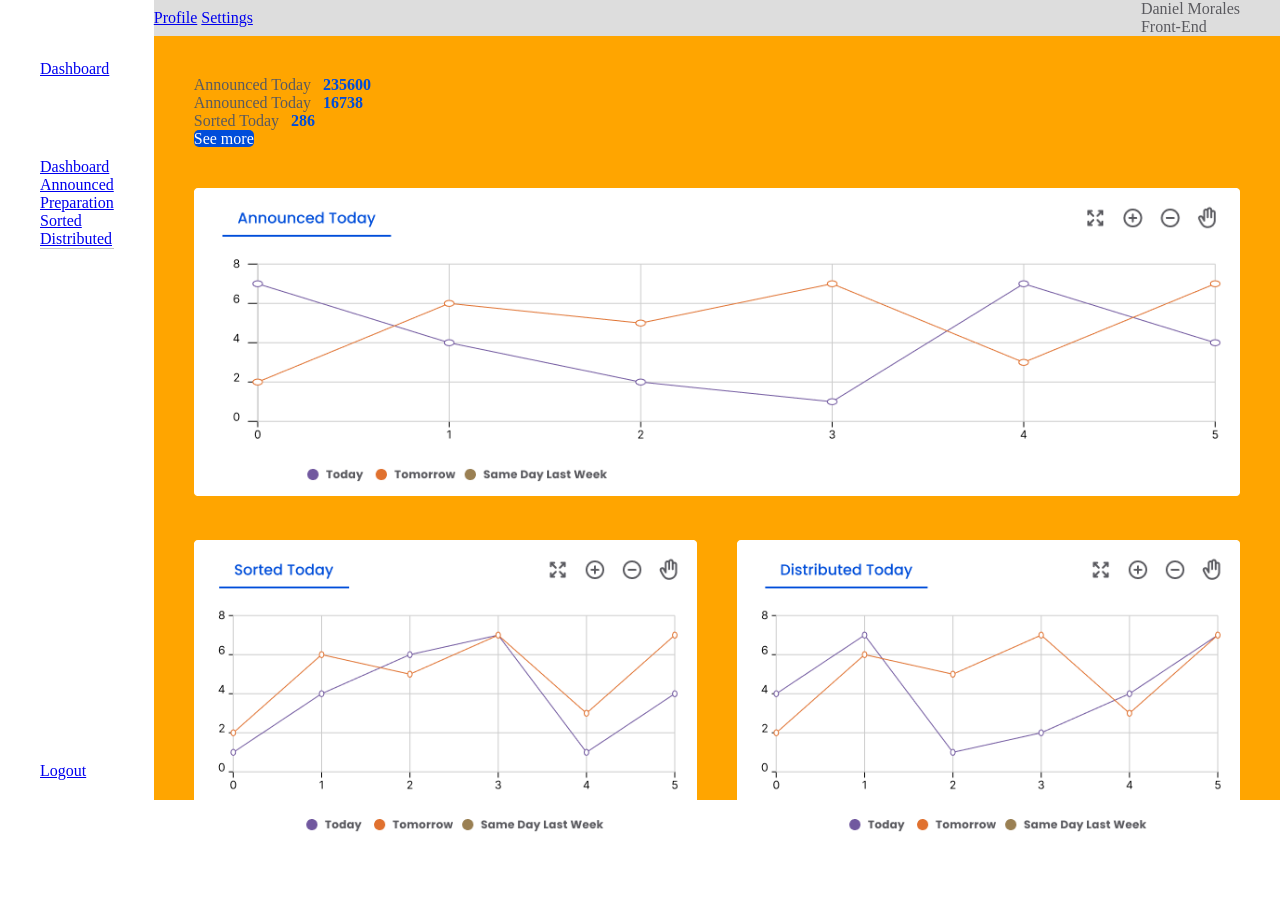
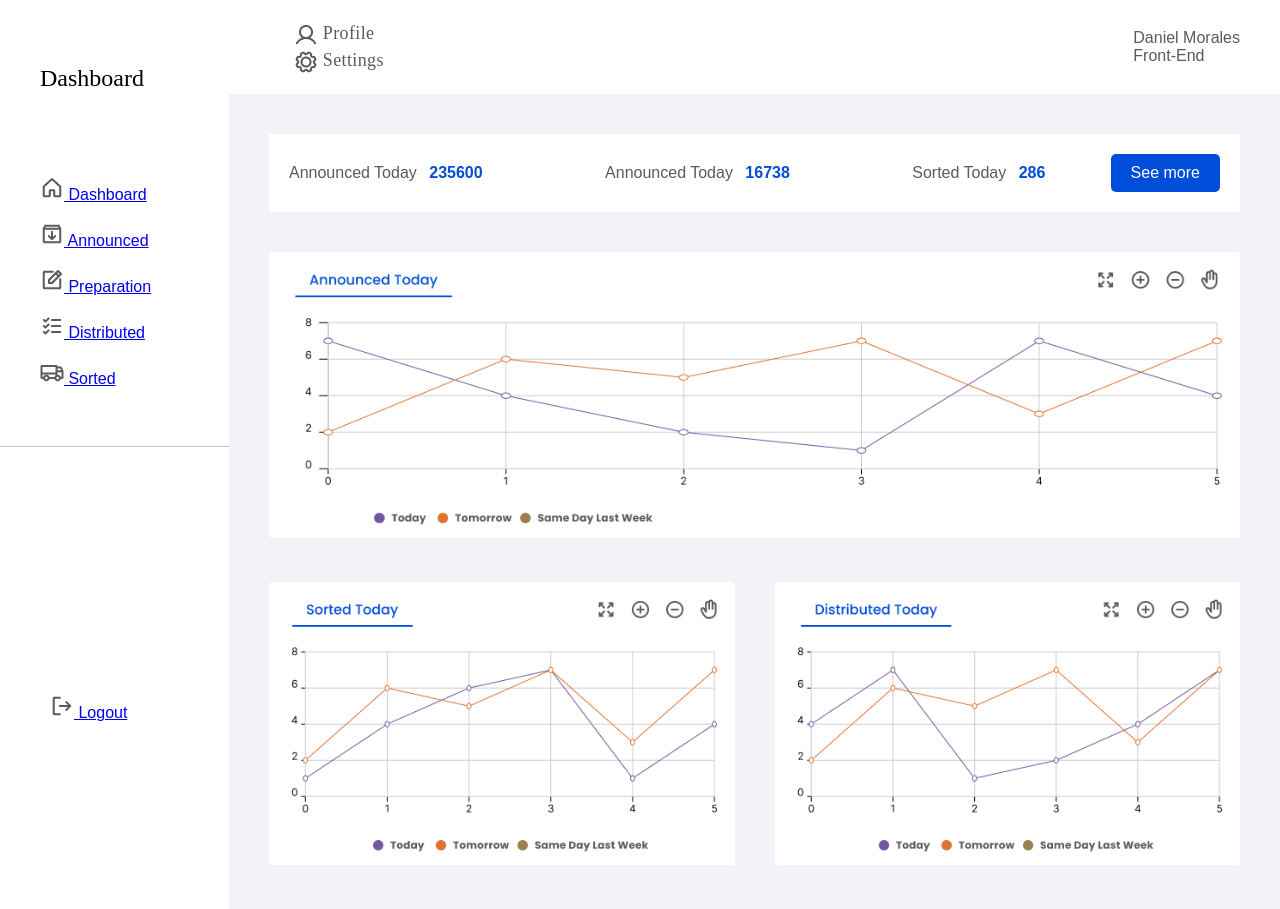
Before and after one commit to rodrigo160160/figmma, a plain HTML site: page index.html in a window 1280 px wide. Drawn offline with Linux system fonts and the light colour scheme.

Commit message:
Add files via upload

```diff
--- a/index.html
+++ b/index.html
@@ -13,15 +13,37 @@
 
         <div class="menus">
             <ul class="menu">
-                <li><a href="#">Dashboard</a></li>
-                <li><a href="#">Announced</a></li>
-                <li><a href="#">Preparation</a></li>
-                <li><a href="#">Sorted</a></li>
-                <li><a href="#">Distributed</a></li>
+                <li>
+                    <a href="#" id="dashboard-button">
+                        <img src="Home.png" alt="Home Icon">
+                        Dashboard
+                    </a>
+                </li><br>
+                <li>
+                    <a href="#" id="annouced-button">
+                        <img src="Announced.png" alt="Announced Icon">
+                    Announced
+                </a></li><br>
+                <li><a href="#" id="preparation-button">
+                    <img src="NotePencil.png" alt="Preparation Icon">
+                    Preparation
+                </a></li><br>
+                <li>
+                    <a href="#" id="distributed-button">
+                    <img src="ListChecks.png" alt="Distributed Icon">
+                    Distributed
+                </a></li><br>
+                <li><a href="#" id="sorted-button">
+                    <img src="Distributed.png" alt="Sorted button">
+                    Sorted
+                </a></li><br>
             </ul>
 
             <ul class="menu">
-                <li><a href="#">Logout</a></li>
+                <li><a href="#" id="logout-button">
+                    <img src="SignOut.png" alt="Logout Icon">
+                    Logout
+                </a></li><br>
             </ul>
         </div>
     </nav>
@@ -30,8 +52,14 @@
         <header class="top_nav">
             <nav>
                 <ul class="topnav_menu">
-                    <li><a href="#">Profile</a></li>
-                    <li><a href="#">Settings</a></li>
+                    <li><a href="#" id="profile-button">
+                        <img src="User.png" alt="Profile Icon">
+                    Profile
+                </a></li><br>
+                    <li><a href="#" id="settings-button">
+                        <img src="Gear.png" alt="settings button">
+                    Settings
+                </a></li><br>
                 </ul>
             </nav>
             <section class="perfil">
@@ -42,7 +70,7 @@
         </header>
 
         <main>
-           <section class="sumary">
+           <section class="summary">
             <article>
                 <span class="description">Announced Today</span>
                 <span class="number">235600</span>
--- a/style.css
+++ b/style.css
@@ -1,77 +1,98 @@
-:root{
-    --primary-color:#004dda;
+:root {
+    --primary-color: #004dda;
     --dark: #5a5a5f;
     --light: #fff;
-    --grey:#c4c4c4;
+    --grey: #c4c4c4;
     --default-pad: 2.5rem;
     --medium-pad: calc(var(--default-pad) / 2);
-    --small-pad: calc(var(--medium) / 2);
+    --small-pad: calc(var(--medium-pad) / 2);
 }
 
-html,body{
-    height:100%;
+html {
+    height: 100%;
+}
+
+html,
+body {
     margin: 0;
 }
 
-body{
-    font-family: : Poppins, sans-serif;
+body {
+    font-family: Poppins, sans-serif;
     color: var(--dark);
     display: flex;
+    background-color: var(--grey);
+    min-height: 100%;
 }
 
-.topnav_menu,.menu{
+.topnav_menu,
+.menu {
     margin: 0;
     padding: 0;
     list-style-type: none;
 }
 
-.menus{
+.menus {
+
     flex-grow: 1;
     display: flex;
     flex-direction: column;
     justify-content: space-between;
+}
+
+.menu {
     padding: var(--default-pad);
 }
 
 
-
-.main_nav{
+.main_nav {
     padding: var(--medium-pad) 0 0;
     display: flex;
     flex-direction: column;
     background-color: var(--light);
 }
 
-.main_nav > a{
+.main_nav>a {
     padding: var(--default-pad);
+    width: 149px;
+    height: 36px;
+    font-family: Poppins;
+    font-size: 24px;
+    font-weight: 500px;
+    line-height: 36px;
+    letter-spacing: 0em;
+    text-align: left;
+    color: black;
+    text-decoration: none;
 }
 
-.main_content{background-color: orange;
-flex-grow: 1;
+.main_content {
+    background-color: #f2f2f8;
+    flex-grow: 1;
 }
 
 
-.top_nav{
-    background-color: #ddd;
+.top_nav {
+    background-color: #fff;
     display: flex;
     justify-content: space-between;
     align-items: center;
-    padding-right: var(--default-pad); var(--default-pad);
+    padding: var(--medium-pad) var(--default-pad);
 }
 
-.topnav_menu li{
+.topnav_menu li {
     display: inline-block;
     list-style: none;
 }
 
-main{
+main {
     padding: var(--default-pad);
     display: flex;
     flex-direction: column;
     gap: var(--default-pad)
 }
 
-.summary{
+.summary {
     display: flex;
     justify-content: space-between;
     align-items: center;
@@ -79,48 +100,128 @@ main{
     background-color: var(--light);
 }
 
-.separate{
+.separate {
     width: 1px;
     border-left: 2px solid var(--grey);
     align-self: stretch;
 }
 
-img{
+img {
     width: 100%;
 }
 
-.btn{
+.btn {
     background-color: var(--primary-color);
     color: var(--light);
     text-decoration: none;
     border-radius: 5px;
-    padding: var(--small-pad) var(--medium-pad)
+    padding: var(--small-pad) var(--medium-pad);
 }
 
-.charts{
+.charts {
     display: flex;
-    gap:var(--default-pad)
+    gap: var(--default-pad)
 }
 
-.chart{
+.chart {
     flex-grow: 1;
 }
 
 
 
 
-.number{
+.number {
     color: var(--primary-color);
     font-weight: 600;
     padding: 0 .5rem;
 }
 
-.menus .menu:first-child{
+.menus .menu:first-child {
     border-bottom: 1px solid var(--grey);
 }
 
-.menus .menu:last-child{
-    position:fixed;
+.menus .menu:last-child {
+    position: fixed;
     left: var(--small-pad);
     bottom: var(--medium-pad)
 }
+
+#dashboard-button img {
+    width: 24px;
+    height: 24px;
+    flex-shrink: 0;
+    text-decoration: none;
+}
+
+#annouced-button img {
+    width: 24px;
+    height: 24px;
+    flex-shrink: 0;
+}
+
+#preparation-button img {
+    width: 24px;
+    height: 24px;
+    flex-shrink: 0;
+}
+
+#distributed-button img {
+    width: 24px;
+    height: 24px;
+    flex-shrink: 0;
+
+}
+
+#sorted-button img {
+    width: 24px;
+    height: 24px;
+    flex-shrink: 0;
+
+}
+
+#logout-button img {
+    width: 24px;
+    height: 24px;
+    flex-shrink: 0;
+}
+
+#profile-button img {
+    width: 24px;
+    height: 24px;
+    flex-shrink: 0;
+    vertical-align: middle;
+    margin-left: 25px;
+}
+
+#profile-button {
+    color: #5A5A5F;
+    font-family: Poppins;
+    font-size: 18px;
+    font-style: normal;
+    font-weight: 500;
+    line-height: 27px;
+    /* 150% */
+    letter-spacing: 0.36px;
+    text-decoration: none;
+}
+
+#settings-button img {
+    width: 24px;
+    height: 24px;
+    flex-shrink: 0;
+    vertical-align: middle;
+    margin-left: 25px;
+}
+
+#settings-button {
+    color: #5A5A5F;
+    font-family: Poppins;
+    font-size: 18px;
+    font-style: normal;
+    font-weight: 500;
+    line-height: 27px;
+    /* 150% */
+    letter-spacing: 0.36px;
+    text-decoration: none;
+
+}
```
Also changed, not shown: Announced.png (added), ArrowsOut.png (added), Distributed.png (added), Gear.png (added), Hand.png (added), Home.png (added), ListChecks.png (added), MinusCircle.png (added), NotePencil.png (added), PlusCircle.png (added), SignOut.png (added), User.png (added).
